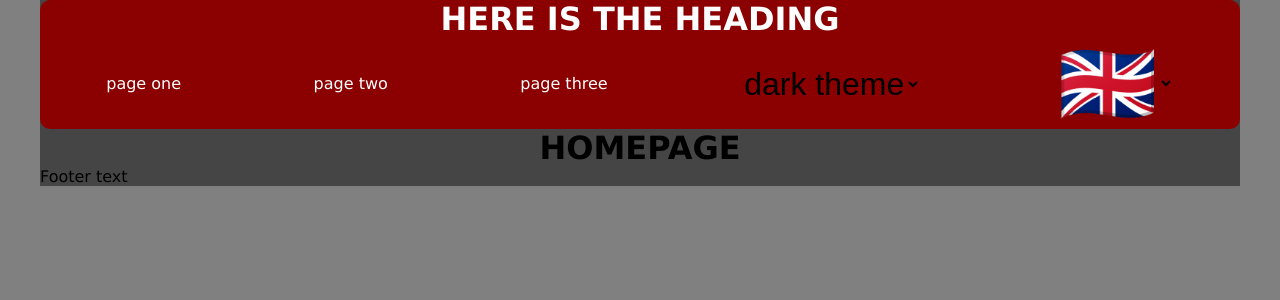
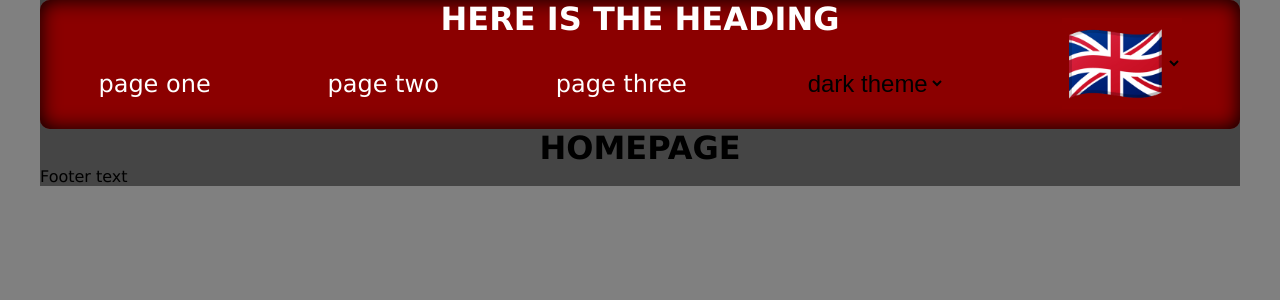
Before and after one commit to mcbauman/react-repeating-Forlage, a React (Create React App) app: page / in a window 1280 px wide. Shown: the top 300 px of the page. Built offline with nearby package versions, Linux system fonts and the light colour scheme.

Commit message:
small design improvements

```diff
--- a/src/style.scss
+++ b/src/style.scss
@@ -6,9 +6,11 @@ body{
         background-color: lightgrey;
         max-width: 1200px;
         margin:0 auto;
+        border-radius: 20px;
         div{
             header{
                 border-radius: 10px;
+                box-shadow: 0px 0px 20px black inset;
                 h1{
                     text-transform: uppercase;
                 }
@@ -17,13 +19,16 @@ body{
                     justify-content: space-around;
                     align-items: center;
                     a{
+                        font-size: 1.5rem;
                         text-decoration: none;
                     }
                     select{
                         border:none;
-                        font-size: 2rem;
+                        font-size: 1.5rem;
                     }
                     :last-child{
+                        position: relative;
+                        top:-20px;
                         font-size: 5rem;
                     }
                 }
@@ -87,7 +92,7 @@ body{
                             color:rgb(124, 124, 124);
                         }
                         &:hover{
-                            box-shadow: 0px 0px 15px white inset;
+                            box-shadow: 0px 0px 15px grey inset;
                         }
                     }
                     select{
```
